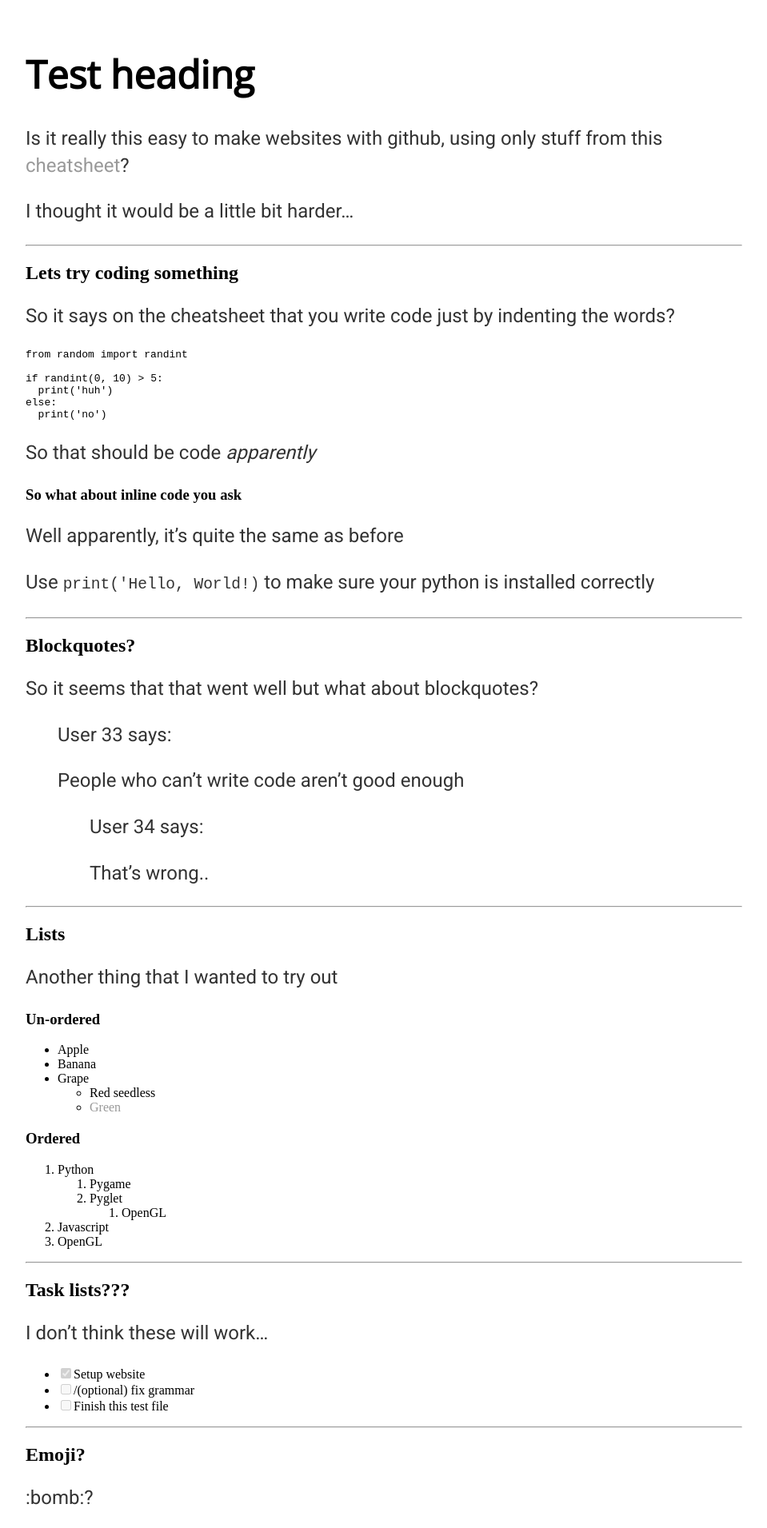
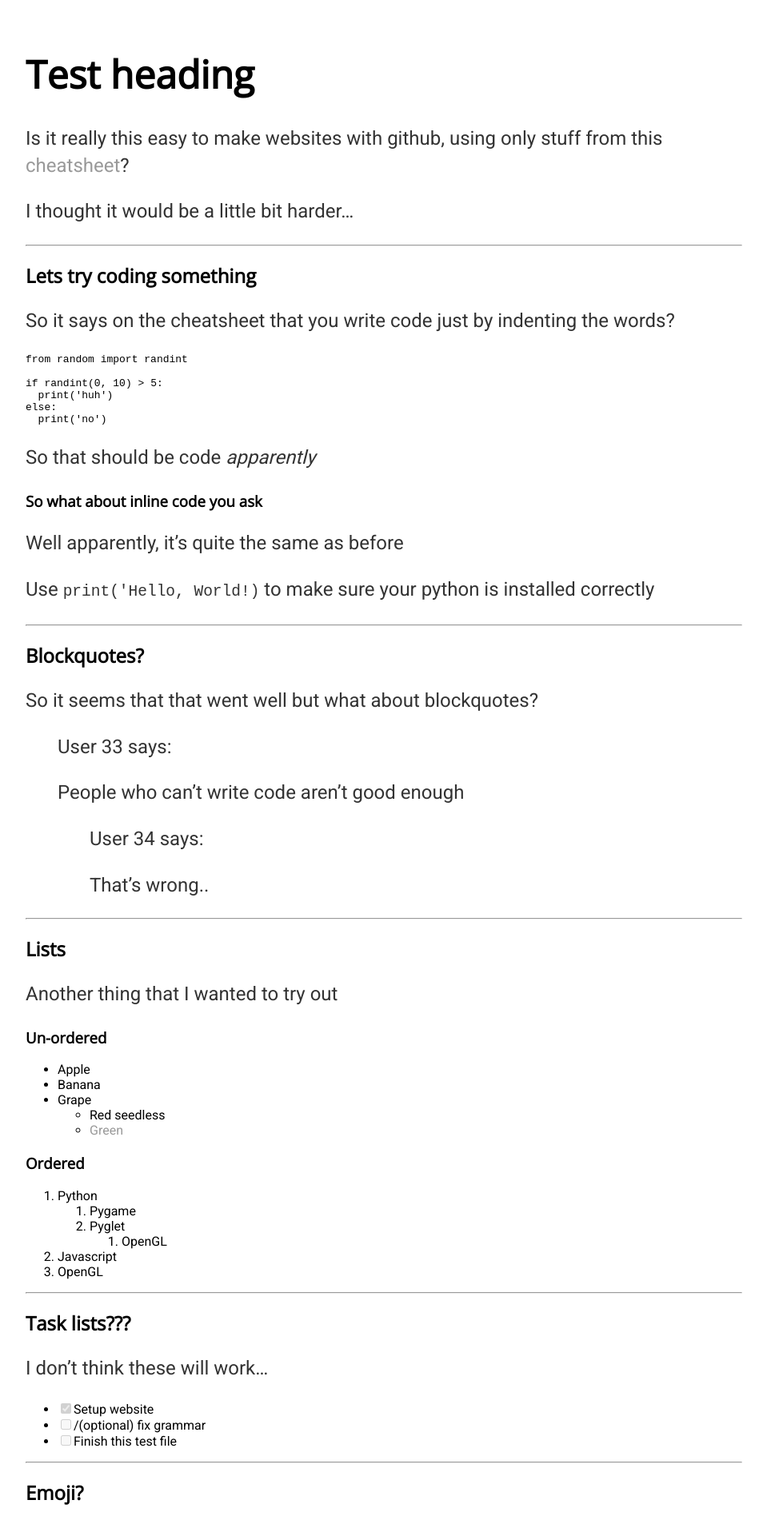
Before and after one commit to vZekii/old-web, a Jekyll site: the page built from test.md, in a window 1280 px wide. Shown: the top 1911 px of the page at 80% size, without its empty margins (160-1119 px from the left). Built offline with Jekyll 4.4.1, drawn with Linux system fonts in a browser that asks for light colours; our own code applies the rules of GitHub Pages for plain Markdown files.

Commit message:
Update main.css

```diff
--- a/css/main.css
+++ b/css/main.css
@@ -2,6 +2,7 @@
 @import url('https://fonts.googleapis.com/css?family=Open+Sans|Roboto');
 
 body {
+    font-family:'Roboto', 'Helvetica', 'Arial', 'Sans-Serif';
     margin: 60px auto;
     width: 70%;
 }
@@ -26,6 +27,9 @@
     font-size: 3em;
     font-family:'Open Sans', 'Helvetica', 'Arial', 'Sans-Serif';
 }
+h2, h3, h4, h5, h6 {
+    font-family:'Open Sans', 'Helvetica', 'Arial', 'Sans-Serif';
+}
 p {
     font-size: 1.5em;
     font-family:'Roboto', 'Helvetica', 'Arial', 'Sans-Serif';
```
